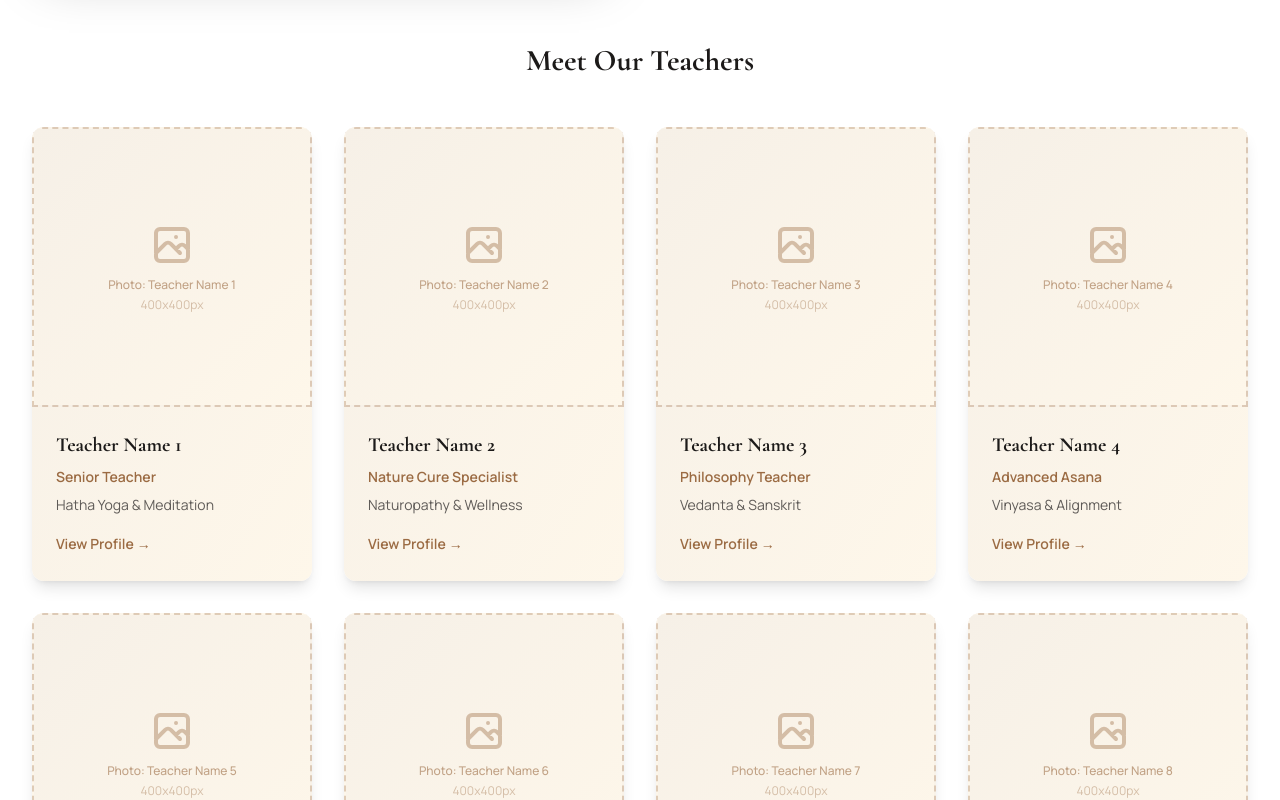
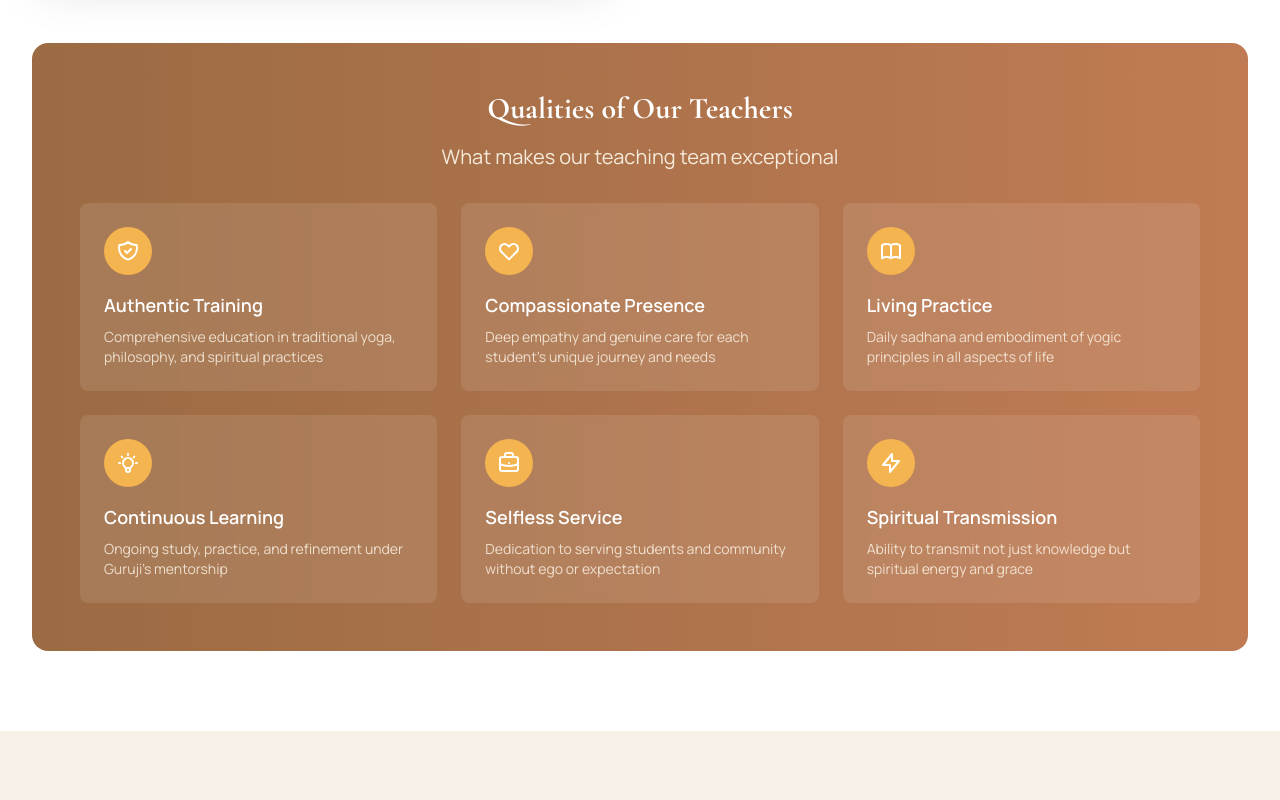
Before and after one commit to vedahametam/tayi-yoga, a React (Vite) app: page /disciples in a window 1280 px wide. Shown: the part 1700-2500 px from the top of the page. Built offline with nearby package versions, Linux system fonts and the light colour scheme.

Commit message:
Remove Meet Our Teachers section and mock teachers data from Disciples page

```diff
--- a/src/react-app/pages/Disciples.tsx
+++ b/src/react-app/pages/Disciples.tsx
@@ -3,21 +3,6 @@ import ImagePlaceholder from '../components/ImagePlaceholder';
 import { Link } from 'react-router-dom';
 
 export default function Disciples() {
-  const teachers = [
-    { name: 'Teacher Name 1', role: 'Senior Teacher', specialty: 'Hatha Yoga & Meditation' },
-    { name: 'Teacher Name 2', role: 'Nature Cure Specialist', specialty: 'Naturopathy & Wellness' },
-    { name: 'Teacher Name 3', role: 'Philosophy Teacher', specialty: 'Vedanta & Sanskrit' },
-    { name: 'Teacher Name 4', role: 'Advanced Asana', specialty: 'Vinyasa & Alignment' },
-    { name: 'Teacher Name 5', role: 'Pranayama Master', specialty: 'Breathwork & Energy' },
-    { name: 'Teacher Name 6', role: 'Meditation Guide', specialty: 'Mindfulness & Contemplation' },
-    { name: 'Teacher Name 7', role: 'Ayurveda Expert', specialty: 'Herbal Medicine & Diet' },
-    { name: 'Teacher Name 8', role: 'Yoga Therapy', specialty: 'Therapeutic Applications' },
-    { name: 'Teacher Name 9', role: 'Kirtan Leader', specialty: 'Devotional Chanting' },
-    { name: 'Teacher Name 10', role: 'Anatomy Teacher', specialty: 'Body Mechanics & Safety' },
-    { name: 'Teacher Name 11', role: 'Community Coordinator', specialty: 'Service & Events' },
-    { name: 'Teacher Name 12', role: 'Retreat Facilitator', specialty: 'Workshops & Retreats' }
-  ];
-
   return (
     <div>
       <PageHero
@@ -71,26 +56,7 @@ export default function Disciples() {
             </div>
           </div>
 
-          <div className="mb-16">
-            <h2 className="text-3xl font-serif font-bold text-ink text-center mb-12">
-              Meet Our Teachers
-            </h2>
-            <div className="grid md:grid-cols-2 lg:grid-cols-3 xl:grid-cols-4 gap-8">
-              {teachers.map((teacher, index) => (
-                <div key={index} className="bg-gradient-to-br from-sand to-mist rounded-xl overflow-hidden shadow-lg hover:shadow-2xl transition-shadow">
-                  <ImagePlaceholder width={400} height={400} text={`Photo: ${teacher.name}`} className="rounded-t-xl" />
-                  <div className="p-6">
-                    <h3 className="text-xl font-serif font-bold text-ink mb-2">{teacher.name}</h3>
-                    <p className="text-sm font-semibold text-earth mb-2">{teacher.role}</p>
-                    <p className="text-sm text-ink/70 mb-4">{teacher.specialty}</p>
-                    <button className="text-earth font-semibold text-sm hover:text-clay transition-colors">
-                      View Profile →
-                    </button>
-                  </div>
-                </div>
-              ))}
-            </div>
-          </div>
+
 
           <div className="bg-gradient-to-r from-earth to-clay text-white rounded-2xl p-12">
             <div className="text-center mb-8">
```
